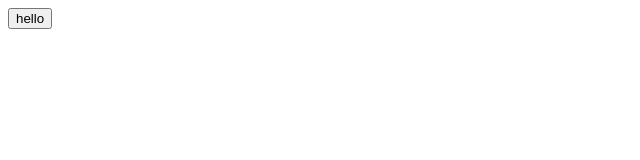
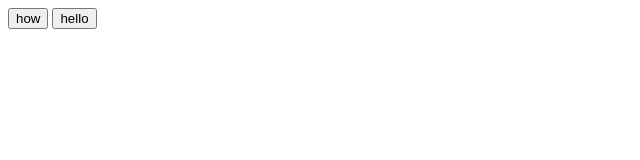
Before and after one commit to Orock-tk97/python, a plain HTML site: page index.html in a window 1280 px wide. Shown: the whole page, without its empty margins (0-640 px from the left). Drawn offline with Linux system fonts and the light colour scheme.

Commit message:
new document

```diff
--- a/index.html
+++ b/index.html
@@ -4,6 +4,7 @@
     <meta http-equiv="X-UA-Compatible" content="IE=edge">
     <meta name="viewport" content="width=device-width, initial-scale=1.0">
     <title>GITHUBa DOCUMENT</title>
+    <button>how</button>
 </head>
 <body>
     <button>hello</button>
```
